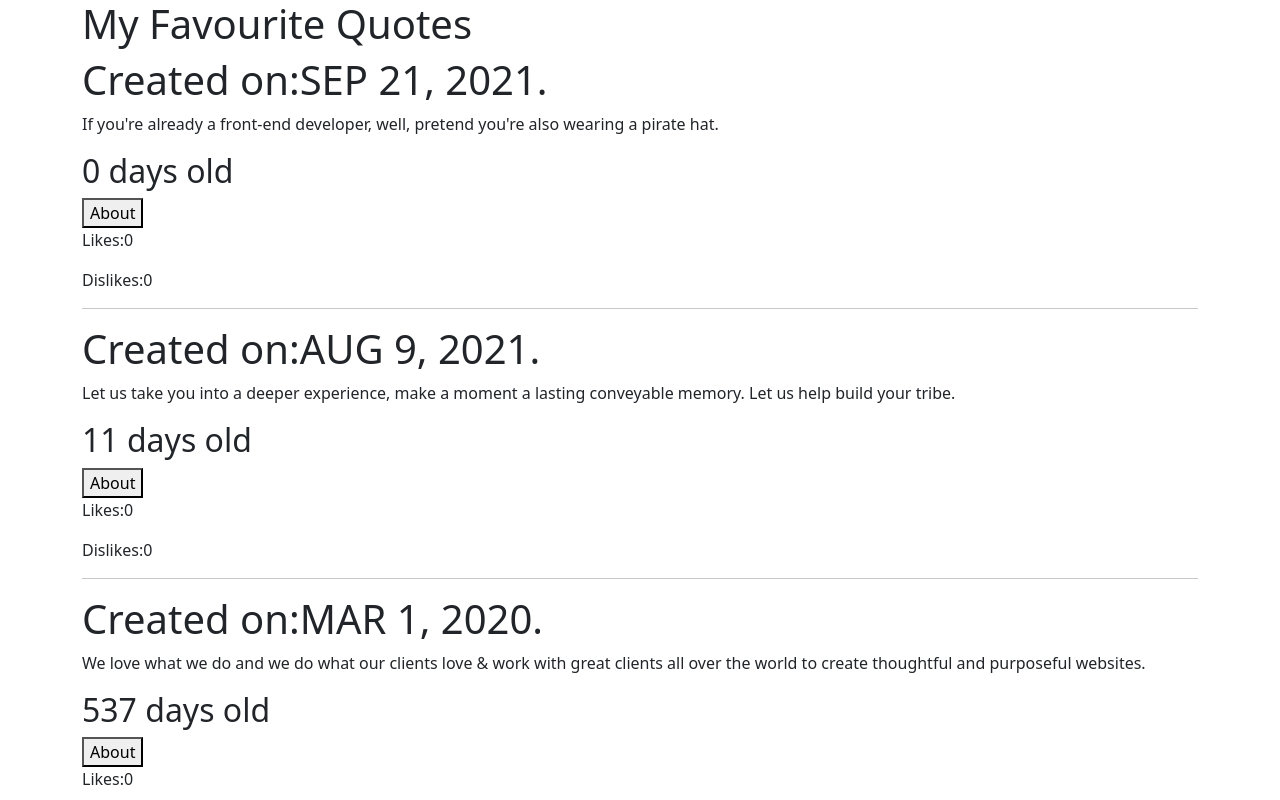
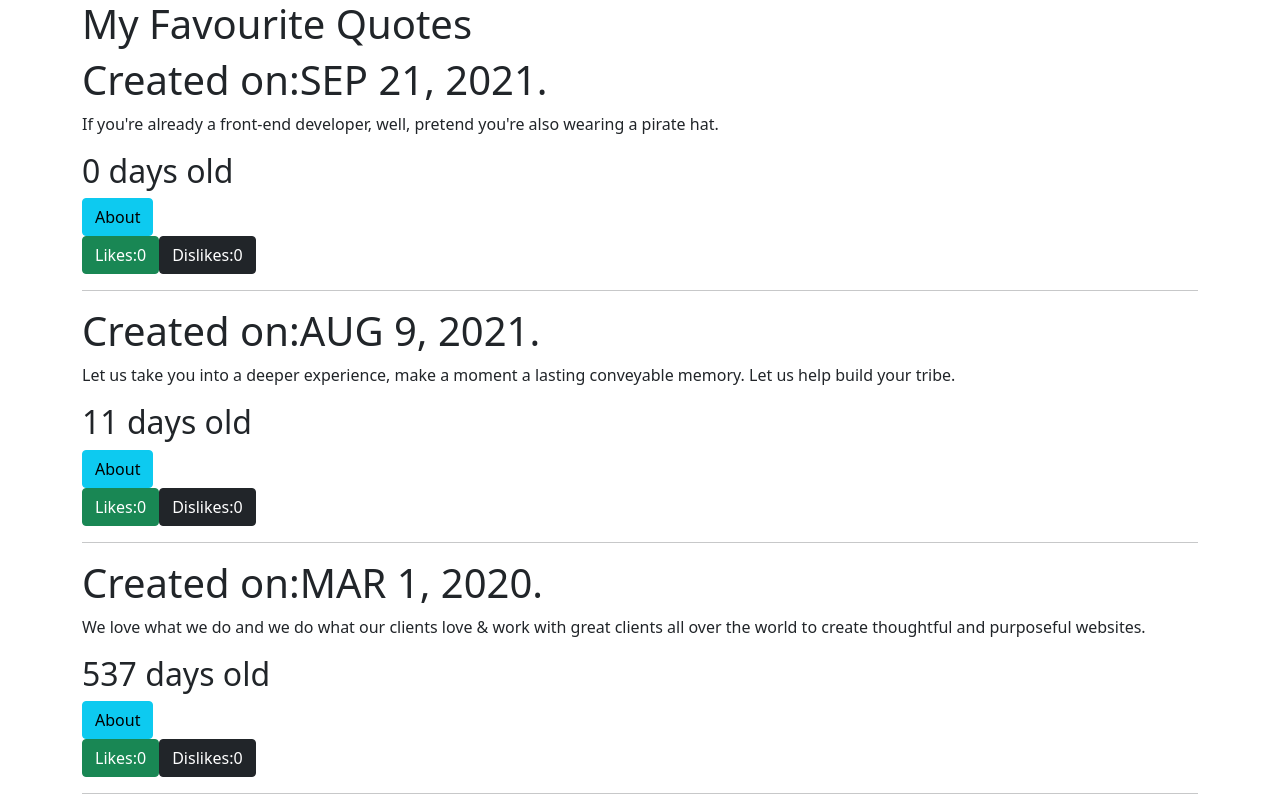
Before and after one commit to JoeshGichon/Favourite-Quotes, an Angular app: page / in a window 1280 px wide. Shown: the top 800 px of the page. Built offline with nearby package versions, Linux system fonts and the light colour scheme.

Commit message:
Added bootstrap classes to all the buttons component and make them more visually appealing

```diff
--- a/src/app/quote-detail/quote-detail.component.html
+++ b/src/app/quote-detail/quote-detail.component.html
@@ -1,5 +1,5 @@
 <div>
     <h2>By:{{ quoteAuthor.quoteAuthor }}</h2>
 
-    <button (click)= 'goalComplete(true)'>Delete</button>
+    <button (click)= 'goalComplete(true)' class="btn btn-danger">Delete</button>
 </div>
--- a/src/app/quote/quote.component.html
+++ b/src/app/quote/quote.component.html
@@ -3,12 +3,14 @@
         <h1>Created on:{{ quote.createdDate|date|uppercase }}. </h1>
         <p>{{ quote.quote }}</p>
         <h2>{{ quote.createdDate|dateCount}} days old</h2>
-        <button (click)='toggleDetails(i)'>About</button>
+        <button (click)='toggleDetails(i) ' class="btn btn-info">About</button>
         <div>
             <app-quote-detail *ngIf='quote.showDescription' [quoteAuthor]='quote ' (isComplete) = 'completeGoal($event,i)'></app-quote-detail>
         </div>
-        <p appUpvote>Likes:{{ quote.upVote }}</p>
-        <p appDownvote>Dislikes:{{ quote.downVote }}</p>
+        <button class="btn btn-success">Likes:{{ quote.upVote }}</button>
+        <button class="btn btn-dark">Dislikes:{{ quote.downVote }}</button>
+        <!-- <p appUpvote>Likes:{{ quote.upVote }}</p> -->
+        <!-- <p appDownvote>Dislikes:{{ quote.downVote }}</p> -->
         <hr>
     </li>
 </div>
```
